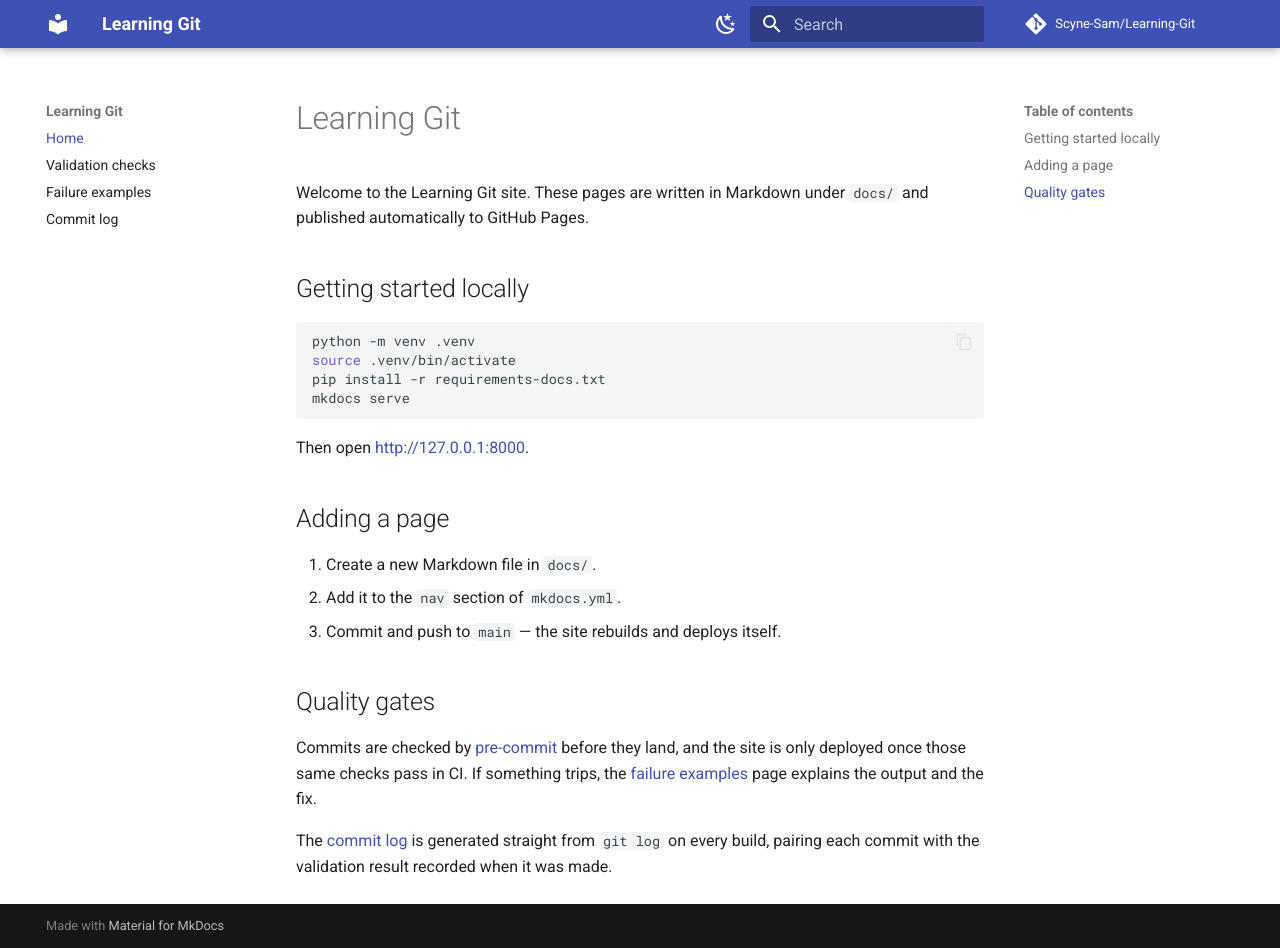
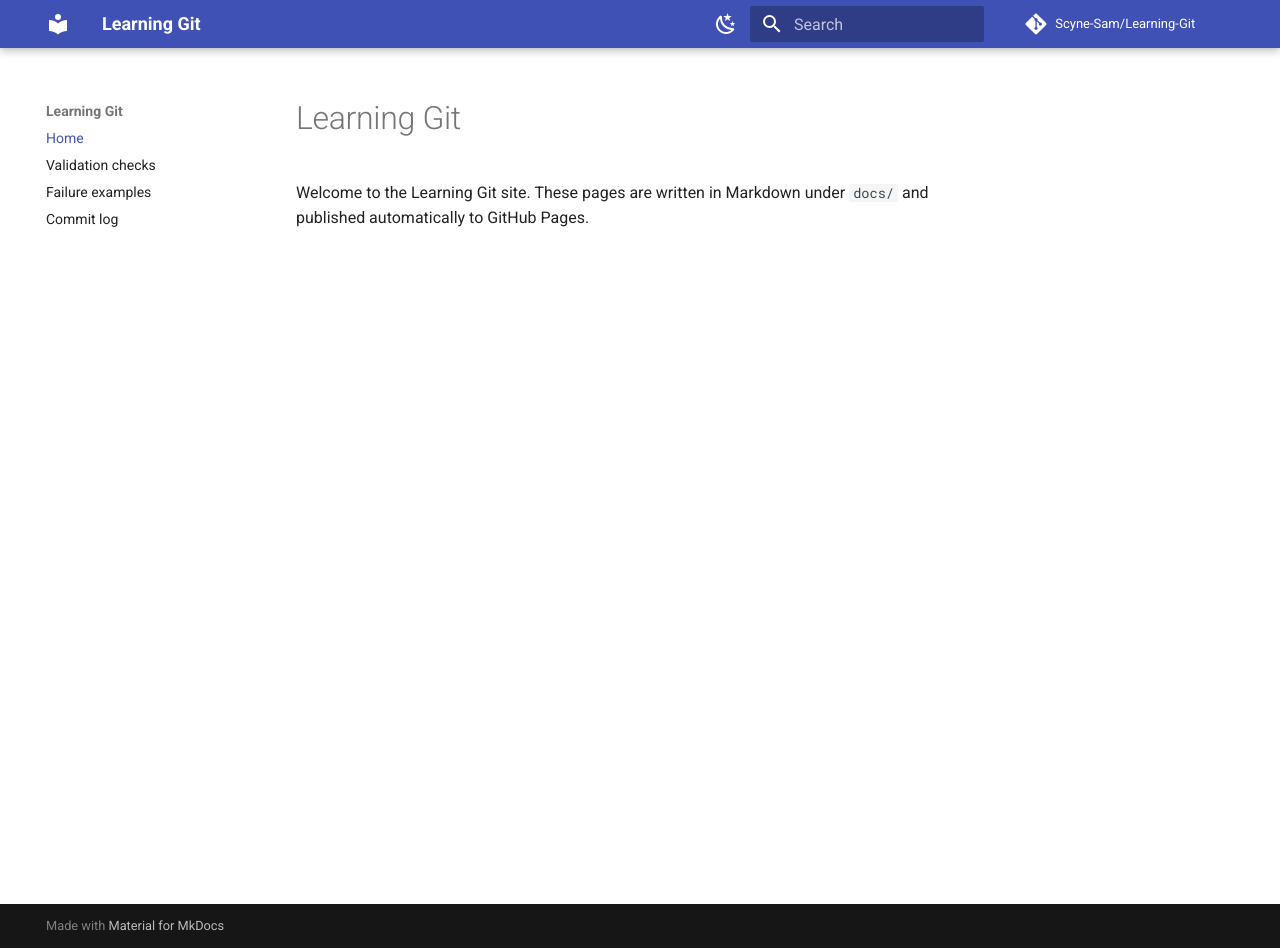
Before and after one commit to Scyne-Sam/Learning-Git, an MkDocs documentation site: the page built from docs/index.md, in a window 1280 px wide and 948 px high. Built offline with MkDocs 1.6.1 and Material for MkDocs 9.7.7, drawn with Linux system fonts in a browser that asks for light colours; comment, search, counter and statistics services are not loaded.

Commit message:
Change index

````diff
--- a/docs/index.md
+++ b/docs/index.md
@@ -2,29 +2,3 @@
 
 Welcome to the Learning Git site. These pages are written in Markdown under `docs/`
 and published automatically to GitHub Pages.
-
-## Getting started locally
-
-```bash
-python -m venv .venv
-source .venv/bin/activate
-pip install -r requirements-docs.txt
-mkdocs serve
-```
-
-Then open <http://127.0.0.1:8000>.
-
-## Adding a page
-
-1. Create a new Markdown file in `docs/`.
-2. Add it to the `nav` section of `mkdocs.yml`.
-3. Commit and push to `main` — the site rebuilds and deploys itself.
-
-## Quality gates
-
-Commits are checked by [pre-commit](validation.md) before they land, and the site is
-only deployed once those same checks pass in CI. If something trips, the
-[failure examples](failures.md) page explains the output and the fix.
-
-The [commit log](commits/index.md) is generated straight from `git log` on every
-build, pairing each commit with the validation result recorded when it was made.
````
